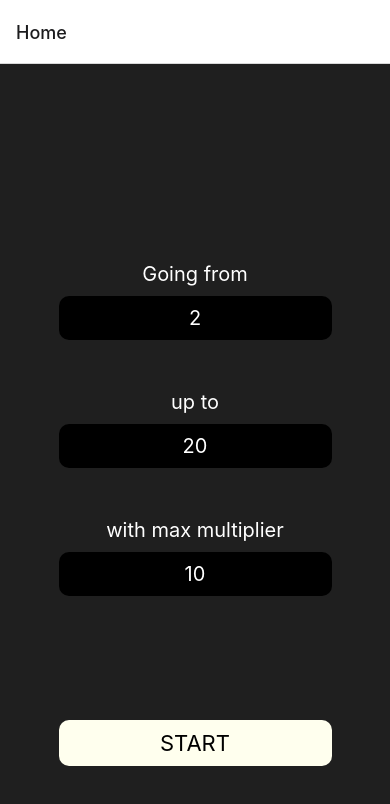
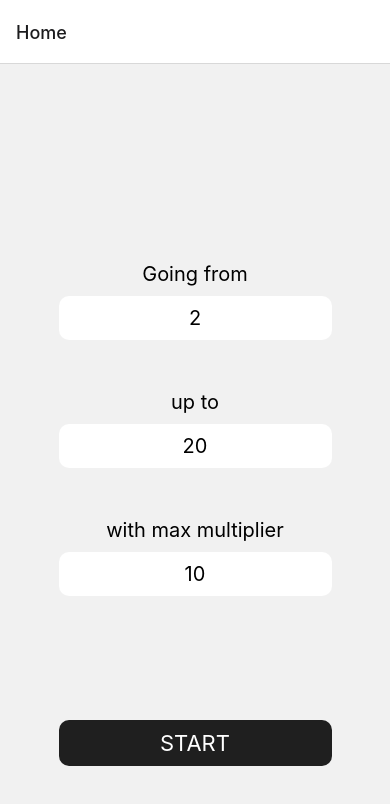
Before and after one commit to pran-jal/JumpingTables, a React Native app: screen /Home in a window 390 px wide. Shown: the top 804 px of the page. Built offline with nearby package versions, Linux system fonts and the light colour scheme.

Commit message:
ADD: theme options of dark and light

```diff
--- a/src/screens/home/styles.js
+++ b/src/screens/home/styles.js
@@ -1,40 +1,42 @@
 import { StyleSheet } from 'react-native'
+import { getTheme } from "../../styles/theme"
 
 
-export const styles = StyleSheet.create({
-
+function getStyles(theme_name) {
+    var theme = getTheme(theme_name);
+    return {
         container: {
             flex: 1,
-        backgroundColor: '#1f1f1f',
+            backgroundColor: theme.Container.backgroundColor,
             alignItems: 'center',
             justifyContent: 'center',
         },
 
         title: {
             fontSize: 20,
-        color: "#fff",
+            color: theme.Title.color,
         },
 
         button: {
-        backgroundColor: "#ffe",
+            backgroundColor: theme.Button.backgroundColor,
             width: "70%",
             borderRadius: 10,
             alignItems: 'center',
             padding: 10,
-        borderBlockColor: "#000",
+            borderBlockColor: theme.Button.borderBlockColor,
             position: "absolute",
             bottom: "10%"
         },
 
         button_text: {
             fontSize: 22,
-        color: "#000000",
+            color: theme.ButtonText.color,
         },
 
         input_box: {
-        backgroundColor: "#000000",
+            backgroundColor: theme.InputBox.backgroundColor,
             textAlign: "center",
-        color: "#fff",
+            color: theme.InputBox.color,
             marginTop: 10,
             marginBottom: 50,
             padding: 10,
@@ -42,5 +44,7 @@ export const styles = StyleSheet.create({
             width: "70%",
             borderRadius: 10,
         }
+    }
 
-});
+}
+export const styles = StyleSheet.create(getStyles());
--- a/src/screens/questions/Questions.js
+++ b/src/screens/questions/Questions.js
@@ -37,7 +37,11 @@ export const Questions = ({route, navigation}) => {
                     style={styles.answer_button}
                     onPress={this.change_text}
                 >
-                    <Text>{this.state.show_answer}</Text>
+                    <Text
+                        style={styles.option_button_text}
+                    >
+                        {this.state.show_answer}
+                    </Text>
                 </Pressable>
             )
         }
--- a/src/screens/questions/styles.js
+++ b/src/screens/questions/styles.js
@@ -1,16 +1,19 @@
 import { StyleSheet } from 'react-native'
+import { getTheme } from '../../styles/theme'
 
 
-export const styles = StyleSheet.create({
+function getStyles(theme_name) {
+    var theme = getTheme(theme_name);
+    return {
 
         container: {
             flex: 1,
-        backgroundColor: '#1f1f1f',
+            backgroundColor: theme.Container.backgroundColor,
         },
 
         title: {
             fontSize: 20,
-        color: "#fff",
+            color: theme.Title.color,
             alignContent: "flex-start",
             alignItems: "flex-start",
             paddingTop: 10,
@@ -18,24 +21,24 @@ export const styles = StyleSheet.create({
         },
 
         button: {
-        backgroundColor: "#ffe",
+            backgroundColor: theme.Button.backgroundColor,
             width: "70%",
             borderRadius: 10,
             alignItems: 'center',
             padding: 10,
-        borderBlockColor: "#000",
+            borderBlockColor: theme.Button.borderBlockColor,
             position: "absolute",
             bottom: "5%",
             alignSelf: "center"
         },
 
         answer_button: {
-        backgroundColor: "#ffe",
+            backgroundColor: theme.Button.backgroundColor,
             width: "70%",
             borderRadius: 10,
             alignItems: 'center',
             padding: 10,
-        borderBlockColor: "#000",
+            borderBlockColor: theme.Button.borderBlockColor,
             position: "absolute",
             bottom: "15%",
             alignSelf: "center"
@@ -47,26 +50,26 @@ export const styles = StyleSheet.create({
         },
 
         option: {
-        backgroundColor: "#ffe",
+            backgroundColor: theme.Button.backgroundColor,
             width: "100%",
             borderRadius: 10,
             alignItems: 'center',
             padding: 10,
-        borderBlockColor: "#000",
+            borderBlockColor: theme.Button.borderBlockColor,
             alignSelf: "center",
             margin: 10
         },
 
         option_button_text: {
             fontSize: 22,
-        color: "#000000"
+            color: theme.ButtonText.color
         },
 
         input_box: {
             alignSelf: "center",
-        backgroundColor: "#000000",
+            backgroundColor: theme.InputBox.backgroundColor,
             textAlign: "center",
-        color: "#fff",
+            color: theme.InputBox.color,
             marginTop: 30,
             // marginBottom: 10,
             padding: 10,
@@ -74,5 +77,7 @@ export const styles = StyleSheet.create({
             width: "70%",
             borderRadius: 10,
         }
+    }
+}
 
-});
+export const styles = StyleSheet.create(getStyles());
--- a/src/theme.ts
+++ b/src/styles/theme.ts
@@ -26,13 +26,13 @@ abstract class Theme {
 
 class DarkTheme extends Theme {
     Container = {
-        backgroundColor: "#000"
+        backgroundColor: "#1f1f1f"
     }
     Title = {
         color: "#ffffff"
     }
     Button = {
-        backgroundColor: "#ffffee",
+        backgroundColor: "#fffeee",
         borderBlockColor: "#000000"
     }
     ButtonText = {
@@ -46,13 +46,29 @@ class DarkTheme extends Theme {
 
 class LightTheme extends Theme {
     Container = {
-        backgroundColor: "#fff"
+        backgroundColor: "#f1f1f1"
+    }
+    Title = {
+        color: "#000000"
+    }
+    Button = {
+        backgroundColor: "#1f1f1f",
+        borderBlockColor: "#ffffff"
+    }
+    ButtonText = {
+        color: "#ffffff"
+    }
+    InputBox = {
+        backgroundColor: "#ffffff",
+        color: "#000000"
     }
 }
 
 
-export function getTheme(theme_name: string) {
-    if (theme_name == "light")
-        return new LightTheme()
-    return new DarkTheme()
+export function getTheme(theme_name: string = "light") {
+    return {
+        "light": new LightTheme(),
+        "dark": new DarkTheme()
+
+    }[theme_name.toLowerCase()]
 }
```
Also changed, not shown: src/styles.js (deleted, +0 -46 lines). Lines whose indentation alone changed are shown as unchanged.
